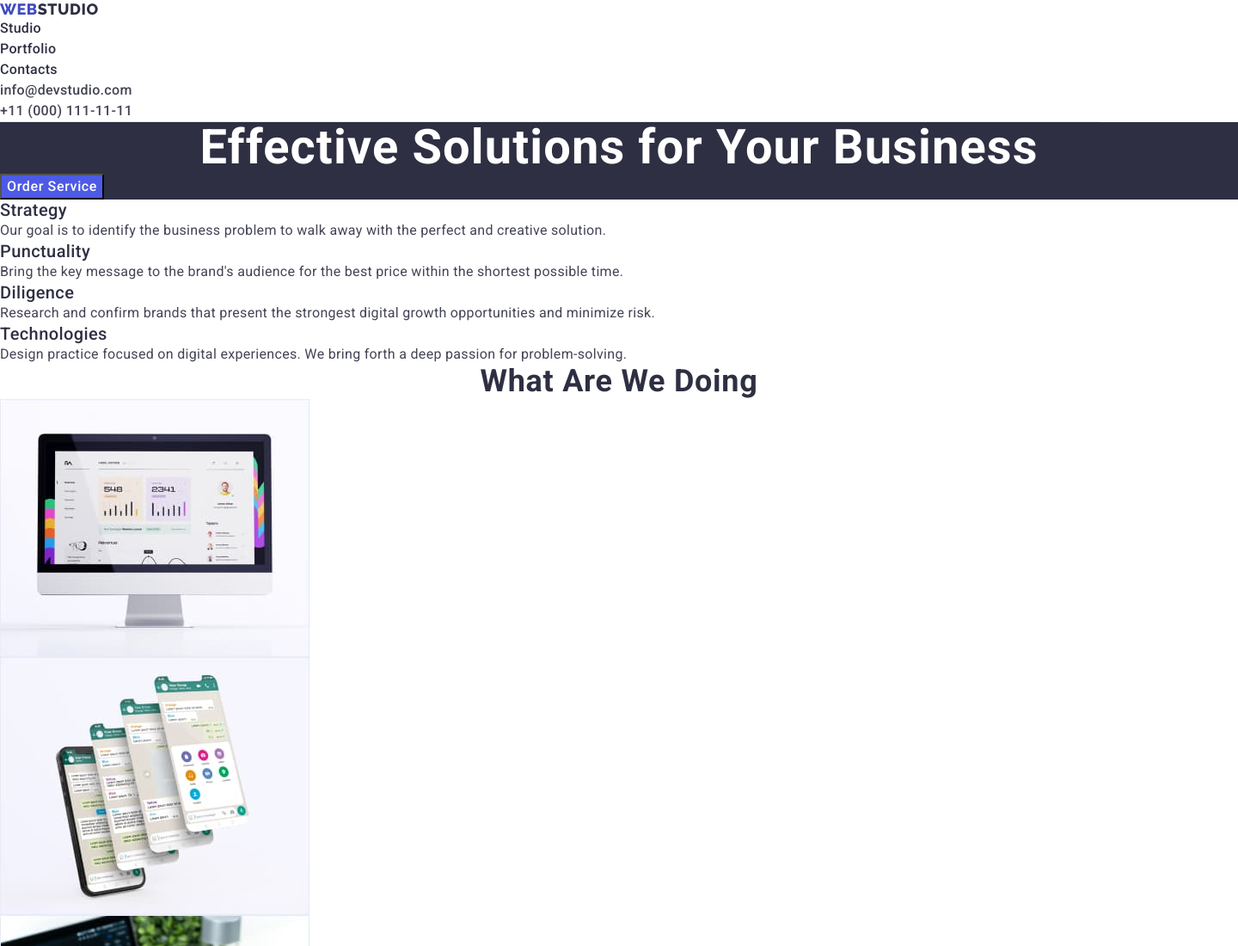
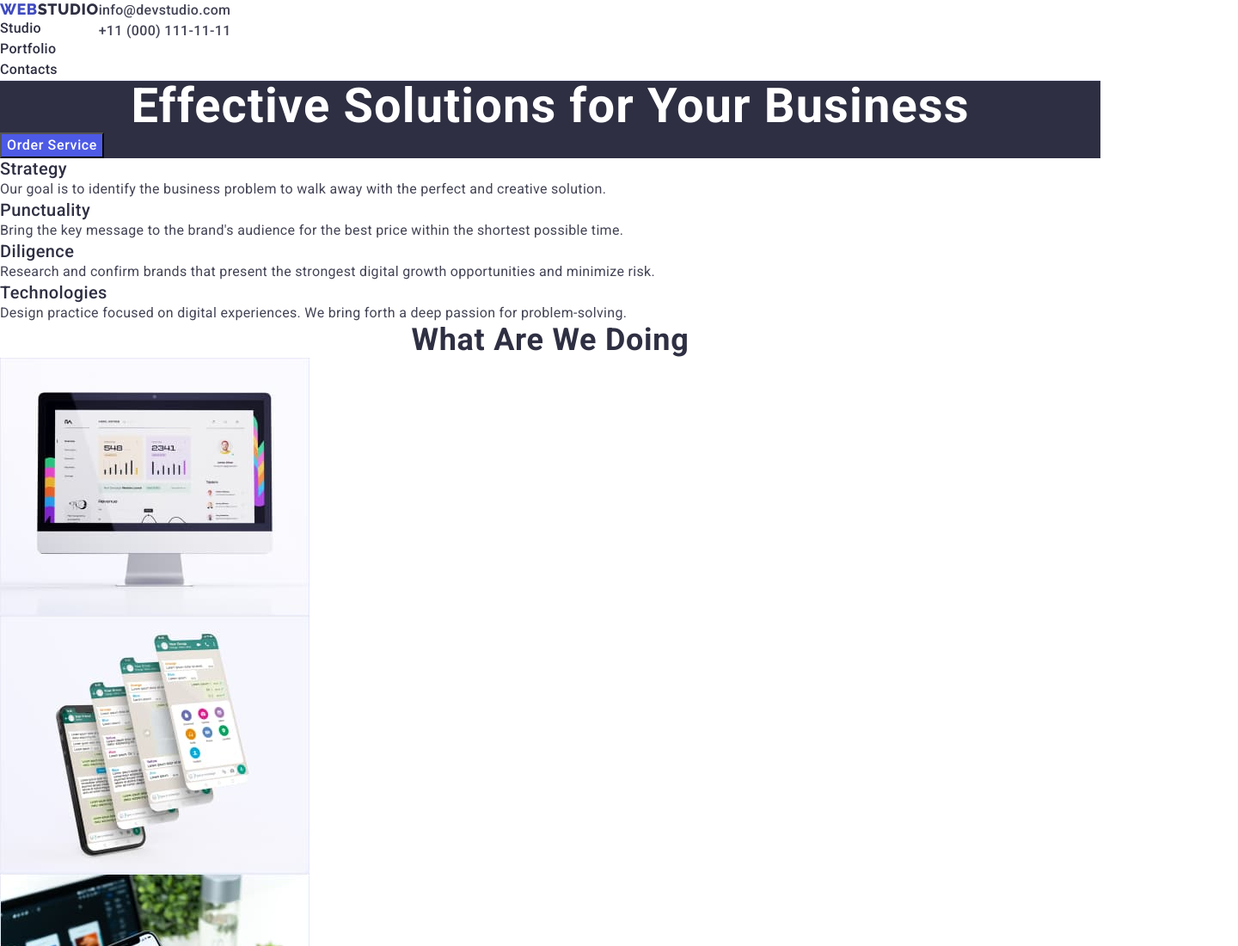
Before and after one commit to TpamBau/goit-markup-hw-03, a plain HTML site: page index.html in a window 1280 px wide. Shown: the top 1100 px of the page at 86% size, 1440 px wide, since content can reach past the window. Drawn offline with nearby package versions, Linux system fonts and the light colour scheme.

Commit message:
Update style.css

```diff
--- a/css/style.css
+++ b/css/style.css
@@ -26,7 +26,6 @@ img {
 }
 
 .container {
-  width: 1440px;
 }
 
 .list {
@@ -65,6 +64,8 @@ body {
   border-bottom: 1px solid #e7e9fc;
 }
 .conteiner-header {
+  display: flex;
+  width: 1158px;
 }
 
 .logo {
```
